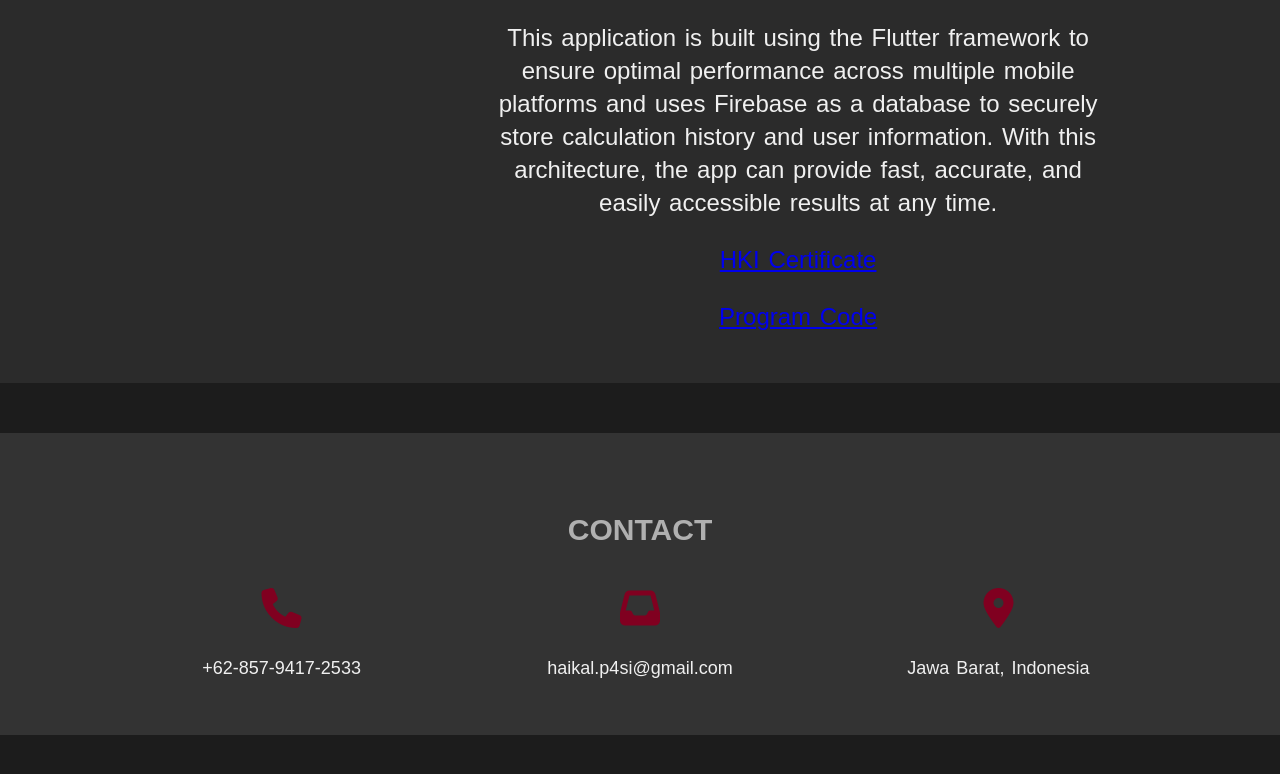
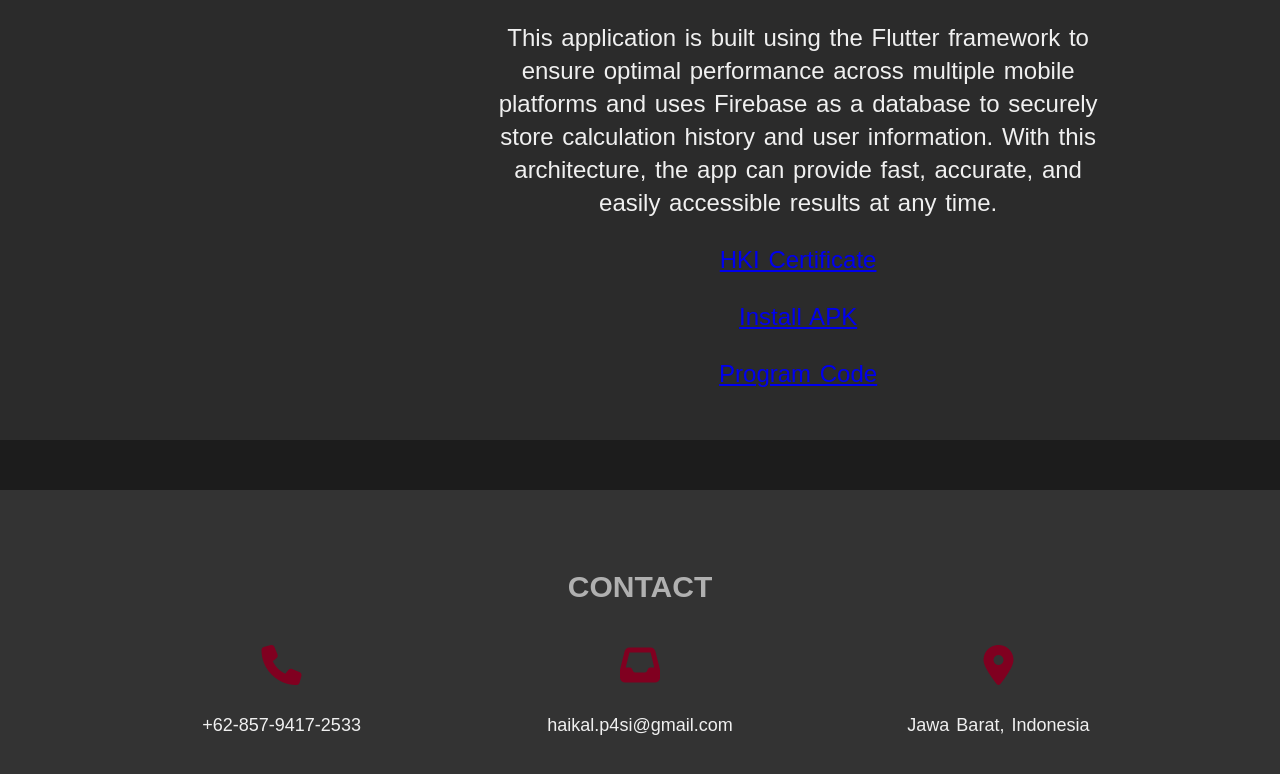
Before and after one commit to MuhammadHaekal20/MHaekalProfile, a plain HTML site: page index.html in a window 1280 px wide. Shown: the part 6922-7696 px from the top of the page. Before the commit the page ends 7657 px from the top, so only its background shows below. Drawn offline with Linux system fonts and the light colour scheme.

Commit message:
Update index.html

```diff
--- a/index.html
+++ b/index.html
@@ -218,6 +218,7 @@
         <p>The expert system ensures that the calculation results always comply with Islamic law, allowing users to easily understand and fulfill their obligations. This app not only helps with zakat calculations but also manages complex inheritance distributions, making it an effective tool for everyday use. With its intuitive interface, users can access all features easily, even if they don't have a technical background or deep knowledge of zakat and inheritance.</p>
         <p>This application is built using the Flutter framework to ensure optimal performance across multiple mobile platforms and uses Firebase as a database to securely store calculation history and user information. With this architecture, the app can provide fast, accurate, and easily accessible results at any time.</p>
     <p><a href="#" class="openPopup" data-popup="hkiPopup">HKI Certificate</a></p>
+	<p><a href="https://drive.google.com/file/d/1w7giEuJ8dgwzAdxujs5QM4TTpnuVUF3A/view?usp=drivesdk" target="_blank">Install APK</a></p>
     <p><a href="https://github.com/MuhammadHaekal20/Pusakabijak/tree/main" target="_blank">Program Code</a></p>
     </div>
     </section>
```
